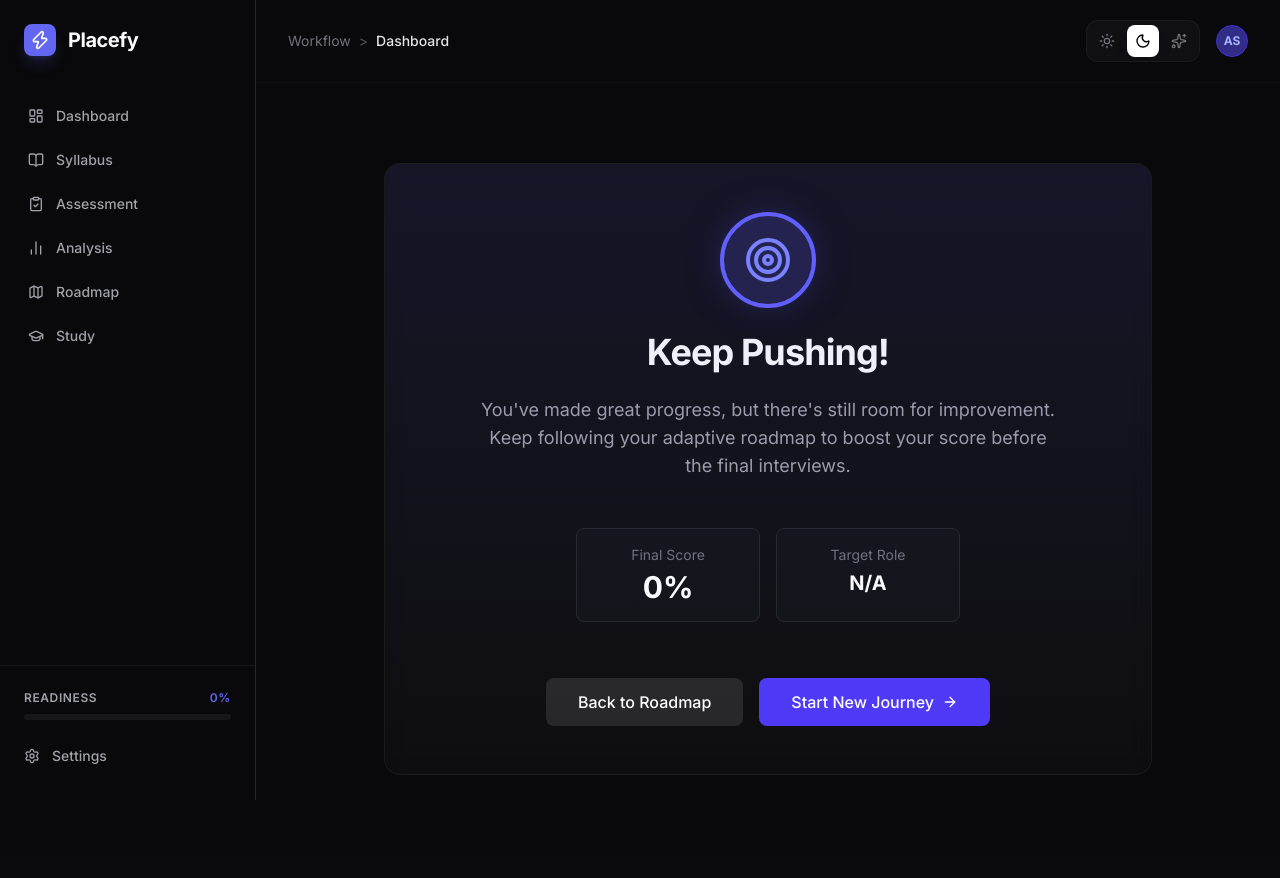
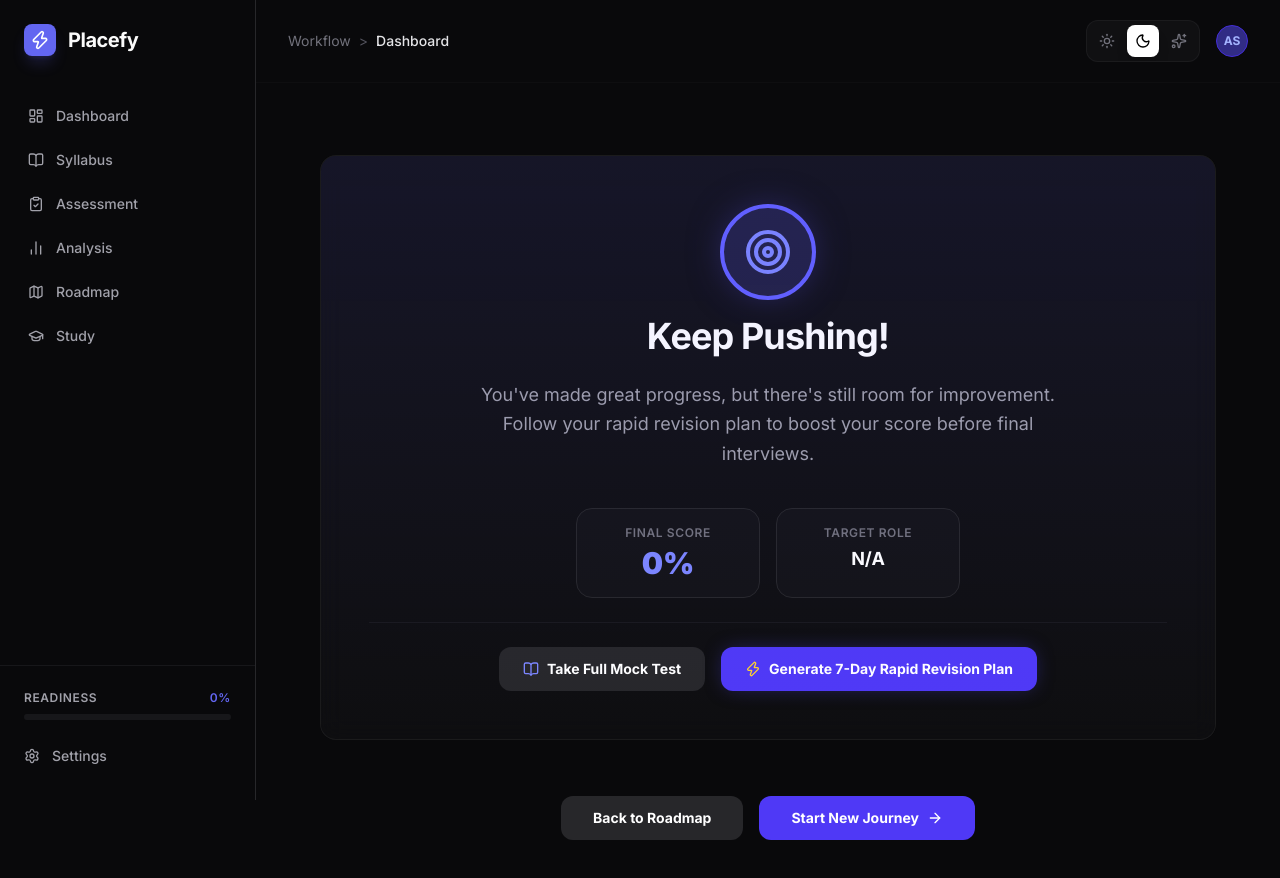
Before and after one commit to amardeepgit8759/Placefy--Automated-placement-Tracker-, a Next.js app: page /final in a window 1280 px wide. Shown: the top 878 px of the page. Before the commit the page ends 855 px from the top, so only its background shows below. Built offline with nearby package versions, Linux system fonts and the light colour scheme.

Commit message:
Implement final revision phase with strengths/weaknesses analysis and 7-day rapid revision roadmap generation

```diff
--- a/src/app/final/page.tsx
+++ b/src/app/final/page.tsx
@@ -2,15 +2,16 @@
 
 import { useAppContext } from "@/lib/AppContext";
 import { motion } from "framer-motion";
-import { Target, Trophy, ArrowRight, CheckCircle } from "lucide-react";
+import { Target, Trophy, ArrowRight, CheckCircle, AlertCircle, Sparkles, Loader2, BookOpen, Calendar, Zap } from "lucide-react";
 import Link from "next/link";
 import Confetti from "react-confetti";
 import { useEffect, useState } from "react";
 
 export default function FinalPage() {
-  const { state, resetState } = useAppContext();
+  const { state, updateState, resetState } = useAppContext();
   const [showConfetti, setShowConfetti] = useState(false);
   const [dimensions, setDimensions] = useState({ width: 0, height: 0 });
+  const [isGenerating, setIsGenerating] = useState(false);
 
   useEffect(() => {
     setDimensions({ width: window.innerWidth, height: window.innerHeight });
@@ -22,60 +23,211 @@ export default function FinalPage() {
   }, [state.readinessScore]);
 
   const isReady = state.readinessScore >= 80;
+  const strengths = state.latestAnalysis?.strengths || [];
+  const weaknesses = state.latestAnalysis?.weaknesses || state.weakAreas || [];
+  const revisionPlan = state.revisionPlan || [];
+
+  const handleGenerateRevisionPlan = async () => {
+    setIsGenerating(true);
+    try {
+      const res = await fetch("/api/generate-roadmap", {
+        method: "POST",
+        headers: { "Content-Type": "application/json" },
+        body: JSON.stringify({
+          syllabus: state.syllabus,
+          analysis: state.latestAnalysis || { score: state.readinessScore, weakAreas: state.weakAreas },
+          days: 7,
+          mode: "revision",
+        }),
+      });
+
+      if (!res.ok) throw new Error("Failed to generate revision plan");
+      const data = await res.json();
+      updateState({ revisionPlan: data.roadmap });
+    } catch (err) {
+      console.error(err);
+      alert("Failed to generate 7-day rapid revision plan. Please try again.");
+    } finally {
+      setIsGenerating(false);
+    }
+  };
 
   return (
-    <div className="max-w-3xl mx-auto space-y-8 animate-in fade-in duration-500 py-12 text-center">
+    <div className="max-w-4xl mx-auto space-y-10 animate-in fade-in duration-500 py-10 pb-20">
       {showConfetti && <Confetti width={dimensions.width} height={dimensions.height} />}
 
+      {/* Header & Score Summary Card */}
       <motion.div
-        initial={{ scale: 0.9, opacity: 0 }}
+        initial={{ scale: 0.95, opacity: 0 }}
         animate={{ scale: 1, opacity: 1 }}
-        className="glass-card p-12 space-y-6 relative overflow-hidden"
+        className="glass-card p-10 md:p-12 space-y-6 relative overflow-hidden text-center"
       >
         <div className="absolute top-0 left-0 w-full h-full bg-gradient-to-b from-indigo-500/10 to-transparent pointer-events-none" />
 
-        <div className="flex justify-center mb-6">
+        <div className="flex justify-center mb-4">
           <div className="w-24 h-24 bg-indigo-500/20 rounded-full flex items-center justify-center border-4 border-indigo-500 shadow-[0_0_40px_-10px_rgba(79,70,229,0.5)]">
             {isReady ? <Trophy className="w-12 h-12 text-indigo-400" /> : <Target className="w-12 h-12 text-indigo-400" />}
           </div>
         </div>
 
-        <h1 className="text-4xl font-bold tracking-tight">
+        <h1 className="text-4xl font-bold tracking-tight text-white">
           {isReady ? "You are Placement Ready!" : "Keep Pushing!"}
         </h1>
 
-        <p className="text-zinc-400 text-lg max-w-xl mx-auto">
+        <p className="text-zinc-400 text-base md:text-lg max-w-xl mx-auto leading-relaxed">
           {isReady
             ? "Your readiness score is outstanding. You have successfully identified your skill gaps and consistently improved. You're ready to ace your interviews!"
-            : "You've made great progress, but there's still room for improvement. Keep following your adaptive roadmap to boost your score before the final interviews."}
+            : "You've made great progress, but there's still room for improvement. Follow your rapid revision plan to boost your score before final interviews."}
         </p>
 
-        <div className="grid grid-cols-2 gap-4 max-w-sm mx-auto pt-6">
-          <div className="bg-zinc-900/50 border border-zinc-800 rounded-lg p-4">
-            <p className="text-zinc-500 text-sm mb-1">Final Score</p>
-            <p className="text-3xl font-bold text-white">{state.readinessScore}%</p>
+        <div className="grid grid-cols-2 gap-4 max-w-sm mx-auto pt-4">
+          <div className="bg-zinc-900/50 border border-zinc-800 rounded-2xl p-4">
+            <p className="text-zinc-500 text-xs font-semibold uppercase tracking-wider mb-1">Final Score</p>
+            <p className="text-3xl font-black text-indigo-400">{state.readinessScore}%</p>
           </div>
-          <div className="bg-zinc-900/50 border border-zinc-800 rounded-lg p-4">
-            <p className="text-zinc-500 text-sm mb-1">Target Role</p>
-            <p className="text-xl font-bold text-white mt-1">{state.role || "N/A"}</p>
+          <div className="bg-zinc-900/50 border border-zinc-800 rounded-2xl p-4">
+            <p className="text-zinc-500 text-xs font-semibold uppercase tracking-wider mb-1">Target Role</p>
+            <p className="text-lg font-bold text-white mt-1">{state.role || "N/A"}</p>
           </div>
         </div>
 
-        <div className="pt-8 flex flex-col sm:flex-row justify-center gap-4">
-          <Link href="/roadmap" className="bg-zinc-800 hover:bg-zinc-700 text-white px-8 py-3 rounded-lg font-medium transition-colors flex items-center justify-center gap-2">
-            Back to Roadmap
+        {/* Strengths & Weaknesses Section */}
+        {(strengths.length > 0 || weaknesses.length > 0) && (
+          <div className="pt-6 border-t border-zinc-800/50 space-y-6 text-left">
+            <h3 className="text-xs font-bold text-zinc-400 uppercase tracking-widest text-center">
+              Strengths & Weaknesses Breakdown
+            </h3>
+            <div className="grid grid-cols-1 md:grid-cols-2 gap-4">
+              {/* Strengths */}
+              <div className="glass-card p-5 rounded-2xl border border-emerald-500/20 bg-emerald-500/5 space-y-3">
+                <div className="flex items-center gap-2 text-xs font-bold text-emerald-400 uppercase tracking-wider">
+                  <CheckCircle className="w-4 h-4" /> Demonstrated Strengths
+                </div>
+                <div className="flex flex-wrap gap-2">
+                  {strengths.length > 0 ? (
+                    strengths.map((str, i) => (
+                      <span key={i} className="px-3 py-1 rounded-xl bg-emerald-500/10 border border-emerald-500/20 text-xs font-semibold text-emerald-200">
+                        {str}
+                      </span>
+                    ))
+                  ) : (
+                    <span className="text-xs text-zinc-500 italic">No specific strengths recorded</span>
+                  )}
+                </div>
+              </div>
+
+              {/* Weaknesses */}
+              <div className="glass-card p-5 rounded-2xl border border-amber-500/20 bg-amber-500/5 space-y-3">
+                <div className="flex items-center gap-2 text-xs font-bold text-amber-400 uppercase tracking-wider">
+                  <AlertCircle className="w-4 h-4" /> Focus Areas & Skill Gaps
+                </div>
+                <div className="flex flex-wrap gap-2">
+                  {weaknesses.length > 0 ? (
+                    weaknesses.map((wk, i) => (
+                      <span key={i} className="px-3 py-1 rounded-xl bg-amber-500/10 border border-amber-500/20 text-xs font-semibold text-amber-200">
+                        {wk}
+                      </span>
+                    ))
+                  ) : (
+                    <span className="text-xs text-zinc-500 italic">No weak areas identified</span>
+                  )}
+                </div>
+              </div>
+            </div>
+          </div>
+        )}
+
+        {/* CTA Actions Bar */}
+        <div className="pt-6 border-t border-zinc-800/50 flex flex-col sm:flex-row justify-center items-center gap-4">
+          <Link href="/assessment" className="w-full sm:w-auto">
+            <button className="w-full sm:w-auto bg-zinc-800 hover:bg-zinc-700 text-white font-bold px-6 py-3 rounded-xl text-sm transition-all flex items-center justify-center gap-2">
+              <BookOpen className="w-4 h-4 text-indigo-400" /> Take Full Mock Test
+            </button>
           </Link>
           <button
-            onClick={() => {
-              resetState();
-              window.location.href = "/";
-            }}
-            className="bg-indigo-600 hover:bg-indigo-500 text-white px-8 py-3 rounded-lg font-medium transition-colors flex items-center justify-center gap-2"
+            onClick={handleGenerateRevisionPlan}
+            disabled={isGenerating}
+            className="w-full sm:w-auto bg-indigo-600 hover:bg-indigo-500 disabled:opacity-50 text-white font-bold px-6 py-3 rounded-xl text-sm transition-all shadow-[0_0_20px_-5px_rgba(79,70,229,0.5)] flex items-center justify-center gap-2"
           >
-            Start New Journey <ArrowRight className="w-4 h-4" />
+            {isGenerating ? (
+              <>
+                <Loader2 className="w-4 h-4 animate-spin" /> Generating Plan...
+              </>
+            ) : (
+              <>
+                <Zap className="w-4 h-4 text-amber-300" /> Generate 7-Day Rapid Revision Plan
+              </>
+            )}
           </button>
         </div>
       </motion.div>
+
+      {/* Render 7-Day Revision Plan Cards */}
+      {revisionPlan.length > 0 && (
+        <div className="space-y-6">
+          <div className="flex items-center justify-between">
+            <div className="space-y-1">
+              <h2 className="text-2xl font-bold text-white flex items-center gap-2">
+                7-Day Rapid Revision Plan <Zap className="w-5 h-5 text-amber-400" />
+              </h2>
+              <p className="text-zinc-400 text-xs">High-yield revision targeted specifically at your weak areas for final preparation.</p>
+            </div>
+            <span className="text-xs font-bold text-amber-400 bg-amber-500/10 px-3 py-1 rounded-lg border border-amber-500/20">
+              7 Days Remaining
+            </span>
+          </div>
+
+          <div className="grid grid-cols-1 gap-4">
+            {revisionPlan.map((dayPlan: any, i: number) => (
+              <motion.div
+                key={dayPlan.day || i}
+                initial={{ opacity: 0, y: 15 }}
+                animate={{ opacity: 1, y: 0 }}
+                transition={{ delay: i * 0.04 }}
+                className="glass-card p-6 rounded-2xl border border-zinc-800/50 bg-zinc-900/50 space-y-4"
+              >
+                <div className="flex items-center justify-between pb-3 border-b border-zinc-800/50">
+                  <div className="flex items-center gap-3">
+                    <span className="w-8 h-8 rounded-xl bg-indigo-600/20 border border-indigo-500/30 flex items-center justify-center text-xs font-bold text-indigo-400">
+                      D{dayPlan.day}
+                    </span>
+                    <h3 className="font-bold text-zinc-100 text-base">{dayPlan.topic}</h3>
+                  </div>
+                  <span className="text-[10px] uppercase tracking-wider font-semibold text-zinc-500 bg-zinc-800 px-2.5 py-1 rounded-md">
+                    Rapid Recall
+                  </span>
+                </div>
+
+                {/* Task List */}
+                <div className="space-y-2">
+                  {dayPlan.tasks?.map((task: string, taskIdx: number) => (
+                    <div key={taskIdx} className="flex items-center gap-3 p-3 rounded-xl bg-black/30 border border-zinc-800/80 text-xs text-zinc-300">
+                      <Sparkles className="w-4 h-4 text-amber-400 flex-shrink-0" />
+                      <span>{task}</span>
+                    </div>
+                  ))}
+                </div>
+              </motion.div>
+            ))}
+          </div>
+        </div>
+      )}
+
+      {/* Bottom Navigation */}
+      <div className="pt-4 flex flex-col sm:flex-row justify-center gap-4">
+        <Link href="/roadmap" className="bg-zinc-800 hover:bg-zinc-700 text-white px-8 py-3 rounded-xl font-bold transition-all text-sm flex items-center justify-center gap-2">
+          Back to Roadmap
+        </Link>
+        <button
+          onClick={() => {
+            resetState();
+            window.location.href = "/";
+          }}
+          className="bg-indigo-600 hover:bg-indigo-500 text-white px-8 py-3 rounded-xl font-bold transition-all text-sm flex items-center justify-center gap-2"
+        >
+          Start New Journey <ArrowRight className="w-4 h-4" />
+        </button>
+      </div>
     </div>
   );
 }
--- a/src/lib/AppContext.tsx
+++ b/src/lib/AppContext.tsx
@@ -49,6 +49,7 @@ export interface AppState {
   completedTopics: string[];
   roadmap: any[];
   completedRoadmapTasks: string[];
+  revisionPlan: any[];
   lastAssessmentDate: string | null;
   testFrequency: "weekly" | "monthly" | null;
   nextTestDueDate: string | null;
@@ -71,6 +72,7 @@ const defaultState: AppState = {
   completedTopics: [],
   roadmap: [],
   completedRoadmapTasks: [],
+  revisionPlan: [],
   lastAssessmentDate: null,
   testFrequency: null,
   nextTestDueDate: null,
```
Also changed, not shown: src/app/api/generate-roadmap/route.ts (+33 -3 lines).
